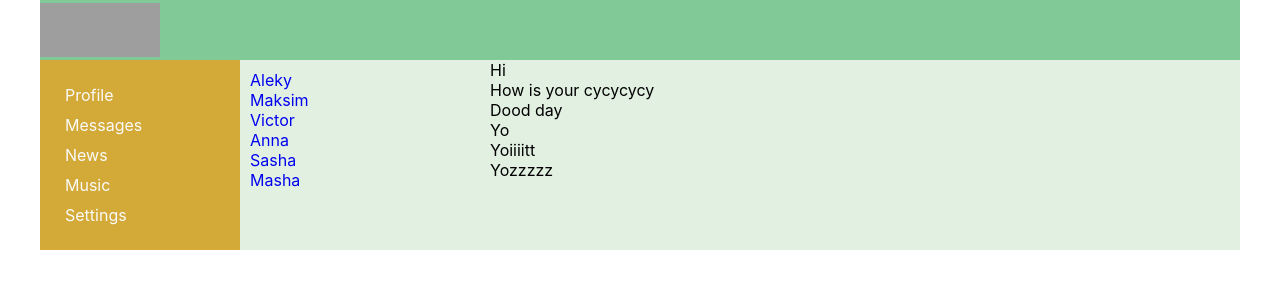
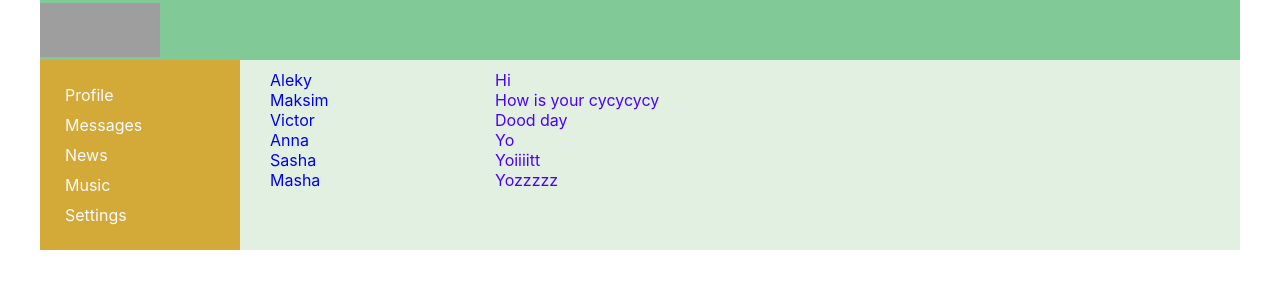
Before and after one commit to Aleky63/camasy-react-my, a React (Create React App) app: page /dialogs in a window 1280 px wide. Shown: the top 300 px of the page. Built offline with nearby package versions, Linux system fonts and the light colour scheme; grey boxes are pictures that could not be loaded.

Commit message:
02_11.01

```diff
--- a/src/App.jsx
+++ b/src/App.jsx
@@ -19,31 +19,19 @@ const App = (props) => {
         <Navbar />
         <div className="app-wrapper-content">
           <Routes>
-            {/* <Route
-              path="/profile/*"
-              element={
-                <Profile name={props.likesCount} messages={props.messages} />
-              }
-            />
             <Route
-              path="/dialogs/*"
-              element={
-                <Dialogs dialogs={props.dialogs} messages={props.messages} />
-              }
-            /> */}
-
-            <Route
-              path="/dialogs/*"
+              path="/dialogs"
               element={
                 <Dialogs
-                  dialogsData={props.dialogsData}
-                  messagesData={props.messagesData}
+                  state={props.state.dialogsPage}
+                  // dialogs={props.state.dialogsPage.dialogs}
+                  // messages={props.state.dialogsPage.messages}
                 />
               }
             />
             <Route
               path="/profile"
-              element={<Profile postsData={props.postsData} />}
+              element={<Profile state={props.state.profilePage} />}
             />
 
             <Route path="/news" element={<News />} />
--- a/src/component/Dialogs/DialogItem/DialogItem.jsx
+++ b/src/component/Dialogs/DialogItem/DialogItem.jsx
@@ -3,7 +3,7 @@ import s from "./../Dialogs.module.css";
 import { NavLink } from "react-router-dom";
 
 function DialogItem(props) {
-  let path = "/dialogs/" + props.id;
+  let path = "/dialogs/*" + props.id;
   return (
     <div className={`${s.dialog} ${s.active}`}>
       <NavLink to={path}>{props.name}</NavLink>
--- a/src/component/Dialogs/Dialogs.jsx
+++ b/src/component/Dialogs/Dialogs.jsx
@@ -4,65 +4,11 @@ import DialogItem from "./DialogItem/DialogItem";
 import Message from "./Message/Message";
 
 function Dialogs(props) {
-  let dialogsData = [
-    {
-      id: 1,
-      name: "Aleky",
-    },
-    {
-      id: 2,
-      name: "Maksim",
-    },
-    {
-      id: 3,
-      name: "Victor",
-    },
-    {
-      id: 4,
-      name: "Anna",
-    },
-    {
-      id: 5,
-      name: "Sasha",
-    },
-    {
-      id: 6,
-      name: "Masha",
-    },
-  ];
-
-  let messagesData = [
-    {
-      id: 1,
-      message: "Hi",
-    },
-    {
-      id: 2,
-      message: "How is your cycycycy",
-    },
-    {
-      id: 3,
-      message: "Dood day",
-    },
-    {
-      id: 4,
-      message: "Yo",
-    },
-    {
-      id: 5,
-      message: "Yoiiiitt",
-    },
-    {
-      id: 6,
-      message: "Yozzzzz",
-    },
-  ];
-
-  let dialogsElements = dialogsData.map((dialog) => (
+  let dialogsElements = props.state.dialogs.map((dialog) => (
     <DialogItem name={dialog.name} key={dialog.id} />
   ));
 
-  let messagesElements = messagesData.map((message) => (
+  let messagesElements = props.state.messages.map((message) => (
     <Message message={message.message} key={message.id} />
   ));
 
--- a/src/component/Dialogs/Dialogs.module.css
+++ b/src/component/Dialogs/Dialogs.module.css
@@ -3,16 +3,17 @@
 }
 
 .dialogs {
+  padding: 10px;
   display: grid;
   grid-template-columns: 3fr 9fr;
 }
 .dialogsItems {
-  padding: 10px;
+  padding-left: 20px;
 }
 .dialogsItems .active {
   color: red;
 }
 
-.messages {
-  padding: 10px;
+.message {
+  color: rgb(76, 0, 255);
 }
--- a/src/component/Profile/MyPosts/MyPosts.jsx
+++ b/src/component/Profile/MyPosts/MyPosts.jsx
@@ -1,31 +1,9 @@
 import React from "react";
 import s from "./MyPosts.module.css";
-
 import Post from "./Post/Post";
 
 function MyPosts(props) {
-  let postData = [
-    {
-      name: "QQQ _",
-      id: 1,
-      message: "Hi, how are you gy",
-      likesCount: 9,
-    },
-    {
-      name: "RRR _",
-      id: 2,
-      message: "It's, my first are messagesss",
-      likesCount: 251,
-    },
-    {
-      name: "MMM _",
-      id: 3,
-      message: "It's, my first are mess",
-      likesCount: 51,
-    },
-  ];
-
-  let postsElements = postData.map((post) => (
+  let postsElements = props.posts.map((post) => (
     <Post
       name={post.name}
       likesCount={post.likesCount}
--- a/src/component/Profile/Profile.jsx
+++ b/src/component/Profile/Profile.jsx
@@ -3,11 +3,11 @@ import React from "react";
 import MyPosts from "./MyPosts/MyPosts";
 import ProfileInfo from "./ProfileInfo/ProfileInfo";
 
-function Profile() {
+function Profile(props) {
   return (
     <div>
       <ProfileInfo />
-      <MyPosts />
+      <MyPosts posts={props.state.posts} />
     </div>
   );
 }
--- /dev/null
+++ b/src/redux/state.js
@@ -0,0 +1,80 @@
+let state = {
+  profilePage: {
+    posts: [
+      {
+        name: "QQQ _",
+        id: 1,
+        message: "Hi, how are you gy",
+        likesCount: 9,
+      },
+      {
+        name: "RRR _",
+        id: 2,
+        message: "It's, my first are messagesss",
+        likesCount: 251,
+      },
+      {
+        name: "MMM _",
+        id: 3,
+        message: "It's, my first are mess",
+        likesCount: 51,
+      },
+    ],
+  },
+  dialogsPage: {
+    dialogs: [
+      {
+        id: 1,
+        name: "Aleky",
+      },
+      {
+        id: 2,
+        name: "Maksim",
+      },
+      {
+        id: 3,
+        name: "Victor",
+      },
+      {
+        id: 4,
+        name: "Anna",
+      },
+      {
+        id: 5,
+        name: "Sasha",
+      },
+      {
+        id: 6,
+        name: "Masha",
+      },
+    ],
+    messages: [
+      {
+        id: 1,
+        message: "Hi",
+      },
+      {
+        id: 2,
+        message: "How is your cycycycy",
+      },
+      {
+        id: 3,
+        message: "Dood day",
+      },
+      {
+        id: 4,
+        message: "Yo",
+      },
+      {
+        id: 5,
+        message: "Yoiiiitt",
+      },
+      {
+        id: 6,
+        message: "Yozzzzz",
+      },
+    ],
+  },
+  sidebar: {},
+};
+export default state;
```
Also changed, not shown: src/index.js (+2 -5 lines), src/ui.js (deleted, +0 -74 lines).
